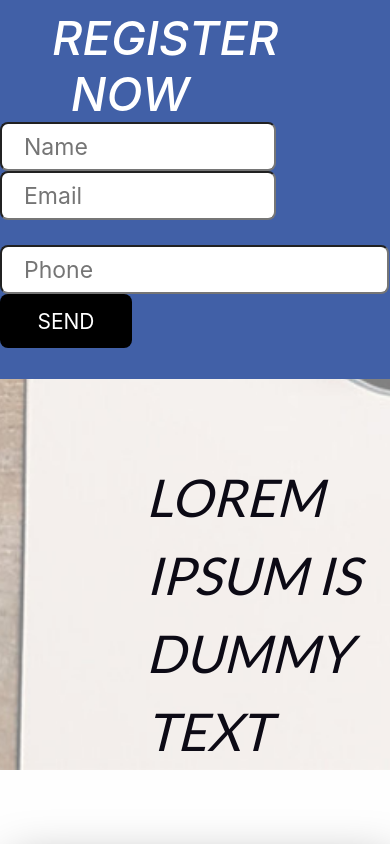
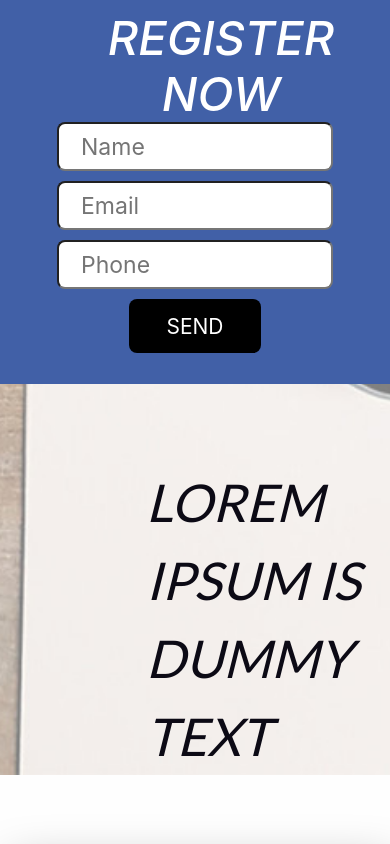
Before and after one commit to PawelSzy/clean-traning, a website: page index.html in a window 390 px wide. Shown: the part 1160-2004 px from the top of the page. Drawn offline with nearby package versions, Linux system fonts and the light colour scheme.

Commit message:
Styling mobile

```diff
--- a/sass/_boxes.scss
+++ b/sass/_boxes.scss
@@ -14,16 +14,16 @@
     border: 2px solid;
     border-color: $border-color-1;
     border-radius: 10px;
-    min-height: 516px;
     box-shadow: 7px 8px 48px -4px rgba(0,0,0,0.34);
     background-color: $background-color-2;
     position: relative;
     flex-grow: 1;
-    @media (min-with: 720px) and (max-width: 1319px) {
-      width: 25%;
-    }
+//    @media (max-width: 720px) and (max-width: 1319px) {
+//      width: 25%;
+//    }
     @media (min-width: 1320px) {
       width: 322px;
+      min-height: 516px;
       &:nth-child(2) {
         top: -50px;
       }
--- a/sass/_components.scss
+++ b/sass/_components.scss
@@ -1,11 +1,9 @@
 @import "menu-toggle";
-
 
 .header {
   background-color: #eaeaea;
   &__navigation {
     min-height: 86px;
-
   }
 }
 
@@ -118,33 +116,43 @@
     }
   }
   &__header {
-    width: 40%;
     margin-top: auto;
     margin-bottom: auto;
     font-size: 47px;
     text-transform: uppercase;
     margin-left: 52px;
     font-style: italic;
+    @media (min-width: 1200px) {
+      width: 40%;
+    }
   }
   &__form {
+    display: flex;
+    flex-direction: column;
+    width: 100%;
+    flex-wrap: wrap;
+    align-items: center;
+    @media (min-width: 1200px) {
+      flex-direction: row;
       width: 61%;
-    display: flex;
-    flex-direction: row;
-    flex-wrap: wrap;
+    }
   }
   &__input {
     border-radius: 8px;
     height: 49px;
     padding-left: 22px;
     font-size: 23px;
+    width: 276px;
+    margin-bottom: 10px;
+    @media (min-width: 1200px) {
       &--name, &--email {
-      width: 276px;
         margin-right: 22px;
       }
       &--phone {
         width: 397px;
         margin-right: 47px;
         margin-top: 25px;
+      }
     }
   }
   &__button {
```
Also changed, not shown: css/main.css, 1 other file. Lines whose indentation alone changed are shown as unchanged.
